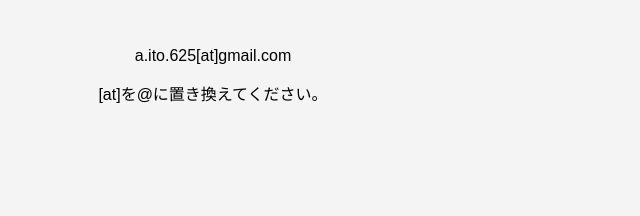
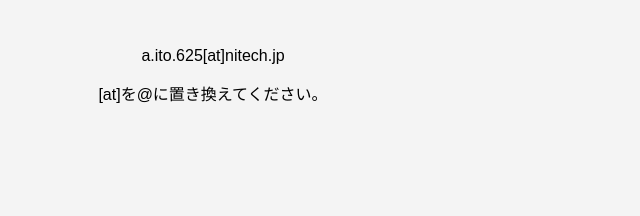
Before and after one commit to asahi-abc/Portfolio, a plain HTML site: page contact.html in a window 1280 px wide. Shown: the part 244-460 px from the top of the page, 427-1067 px from the left. Drawn offline with Linux system fonts and the light colour scheme.

Commit message:
correct email

```diff
--- a/contact.html
+++ b/contact.html
@@ -24,7 +24,7 @@
         お気軽にご連絡ください。また、ポートフォリオを見たという方は、その旨をお伝えいただけると嬉しいです。
         </p>
         <br>
-        <p>a.ito.625[at]gmail.com</p>
+        <p>a.ito.625[at]nitech.jp</p>
         <p>[at]を@に置き換えてください。</p>
 
     </section>
```
